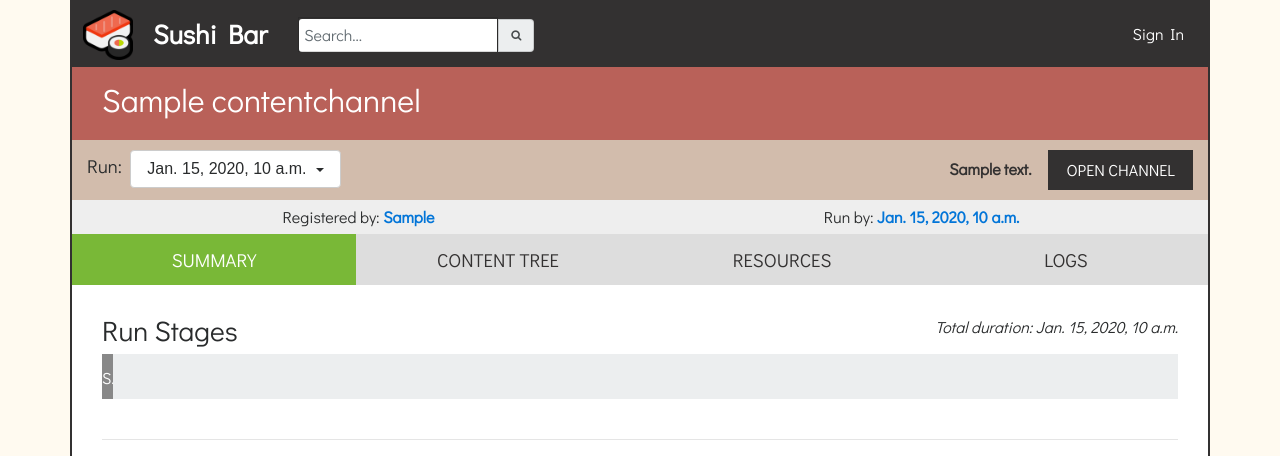
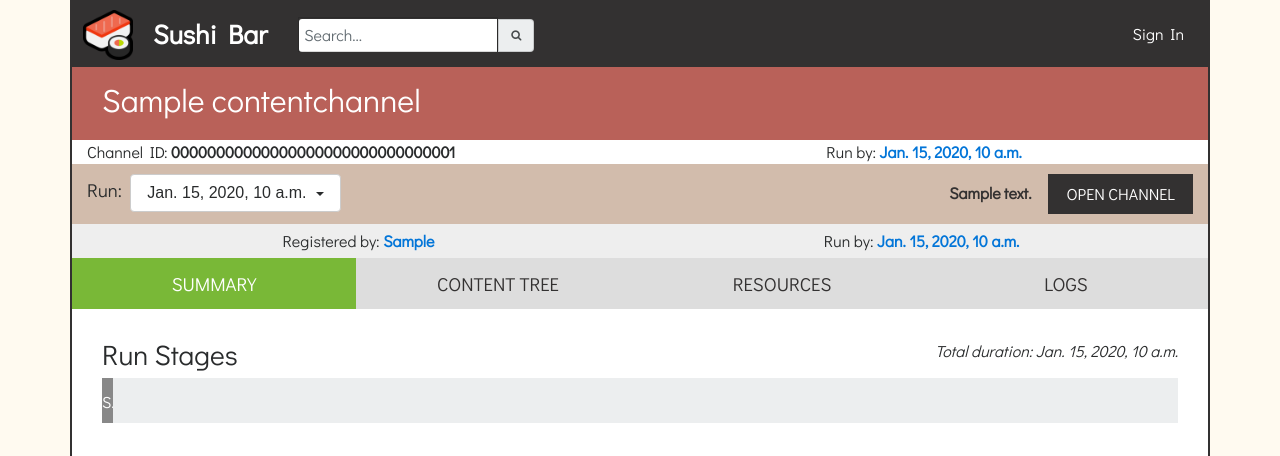
Before and after one commit to kollivier/sushibar, a Django app: template sushibar/dashboard/templates/pages/runs.html in a window 1280 px wide. Shown: the part 21-477 px from the top of the page. Run offline with Django 3.2, Linux system fonts and the light colour scheme; tables that the repository leaves empty hold one stand-in row (values such as "Sample post"); the template is opened without the code that fills it: values that come from a table or form of the project are taken from there, most other values are stand-ins (such as "Sample title", 1, 10 or a date in 2020); data that the repository does not hold is empty; style sheets or scripts are compiled from the project's sources; parts of the project's set-up code (start-up, migrations or seed data) failed here and were passed over; some libraries are stand-ins or nearby versions.

Commit message:
Added channel row

```diff
--- a/sushibar/dashboard/templates/pages/runs.html
+++ b/sushibar/dashboard/templates/pages/runs.html
@@ -20,6 +20,13 @@
       </span>
       <h2>{{channel.name}}</h2>
     </div>
+    <div class="row" id="channel-info">
+      <div class="col-6">Channel ID: <b>{{channel.channel_id.hex}}</b></div>
+      <div class="col-6 text-center">Run by: <b><a href="mailto:{{run.started_by_user}}">{{run.started_by_user}}</a></b></div>
+    </div>
+
+
+
     <div class="row" id="user-details">
       <div class="col-4">
         Run:&nbsp;
```
